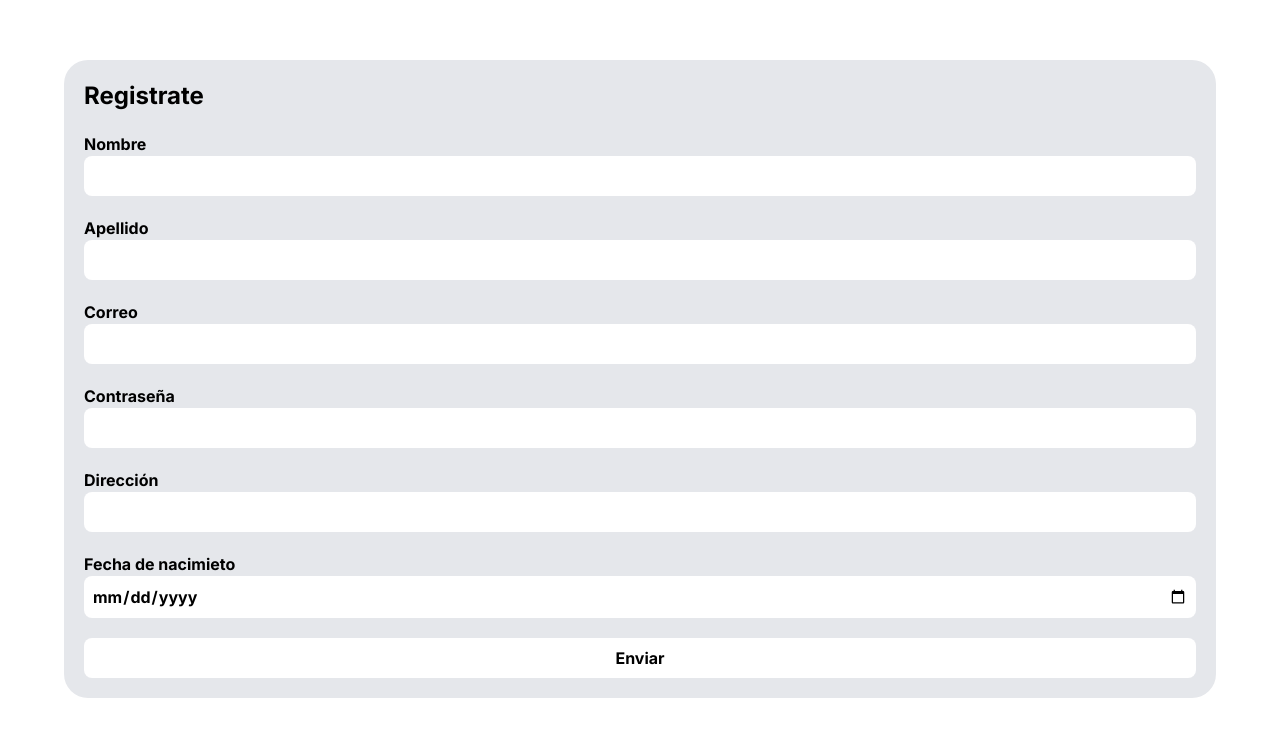
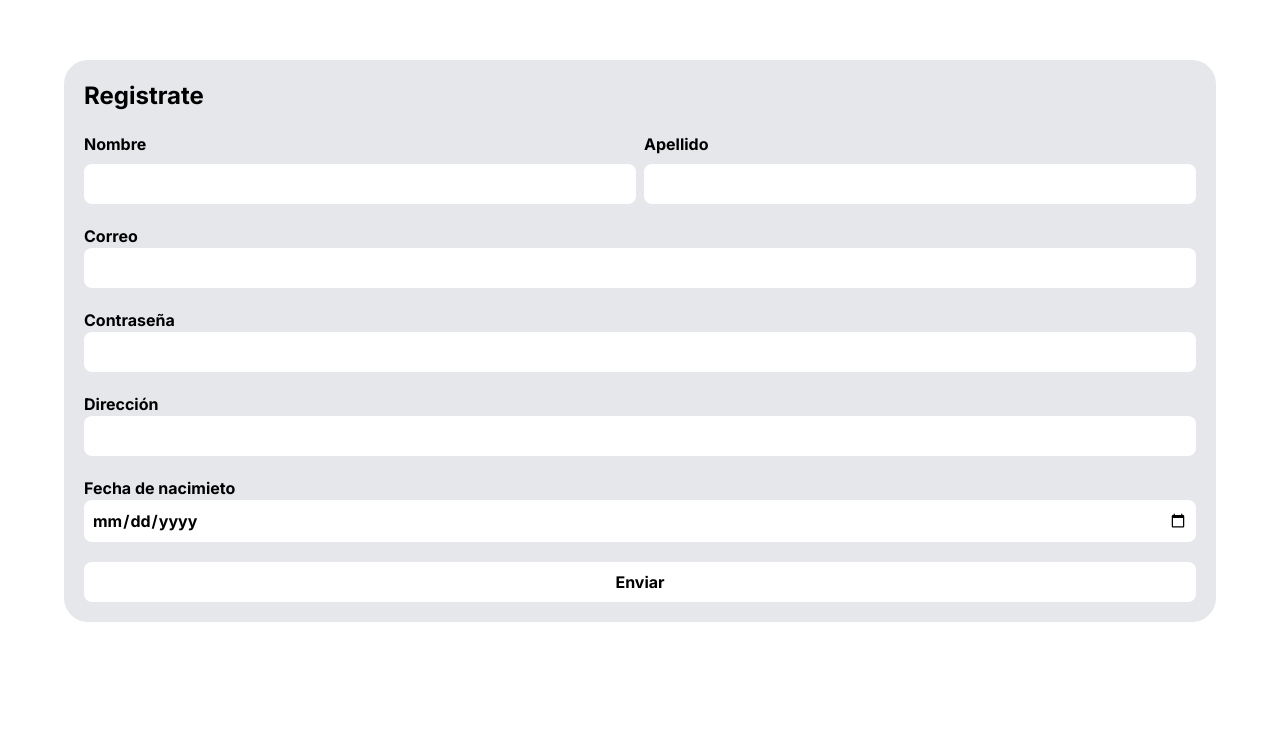
Before and after one commit to angelnieto18/ecommerce, a React (Vite) app: page /sign-up in a window 1280 px wide. Shown: the part 196-932 px from the top of the page. Built offline with nearby package versions, Linux system fonts and the light colour scheme.

Commit message:
style: display grid en el campo de nombre y apellido

```diff
--- a/src/routes/sign-up/signUp.jsx
+++ b/src/routes/sign-up/signUp.jsx
@@ -6,27 +6,27 @@ const SignUp = () => {
     <main className='w-100 flex justify-center'>
       <form className='grid bg-gray-200 p-5 my-[20%] w-[90%] rounded-3xl' action="" method="post">
         <h1 className='text-2xl mb-5'>Registrate</h1>
-        <div className='flex flex-col'>
-          <label htmlFor="first_name">Nombre</label>
-          <input className='p-2 rounded-lg mb-5' type="text" name="first_name" id="first_name" />
-          <label htmlFor="last_name">Apellido</label>
-          <input className='p-2 rounded-lg mb-5' type="text" name="last_name" id="last_name" />
+        <div className='grid grid-cols-2 gap-2'>
+          <label className='row-start-1' htmlFor="first_name">Nombre</label>
+          <input className='col-start-1 p-2 rounded-lg mb-5' type="text" name="first_name" id="first_name" required/>
+          <label className='row-start-1' htmlFor="last_name">Apellido</label>
+          <input className='col-start-2 p-2 rounded-lg mb-5' type="text" name="last_name" id="last_name" required/>
         </div>
         <div className='flex flex-col'>
           <label htmlFor="email">Correo</label>
-          <input className='p-2 rounded-lg mb-5' type="email" name="email" id="email" />
+          <input className='p-2 rounded-lg mb-5' type="email" name="email" id="email" required/>
         </div>
         <div className='flex flex-col'>
           <label htmlFor="pass_word">Contraseña</label>
-          <input className='p-2 rounded-lg mb-5' type="password" name='pass_word' id='pass_word'/>
+          <input className='p-2 rounded-lg mb-5' type="password" name='pass_word' id='pass_word' required/>
         </div>
         <div className='flex flex-col'>
           <label htmlFor="address">Dirección</label>
-          <input className='p-2 rounded-lg mb-5' type='text' name='address' id='address'/>
+          <input className='p-2 rounded-lg mb-5' type='text' name='address' id='address' required/>
         </div>
         <div className='flex flex-col'>
           <label htmlFor="birth_date">Fecha de nacimieto</label>
-          <input className='p-2 rounded-lg mb-5' type="date" name="birth_date" id="birth_date"/>
+          <input className='p-2 rounded-lg mb-5' type="date" name="birth_date" id="birth_date" required/>
         </div>
         <button className='bg-white p-2 rounded-lg' type="submit">Enviar</button>
       </form>
```
